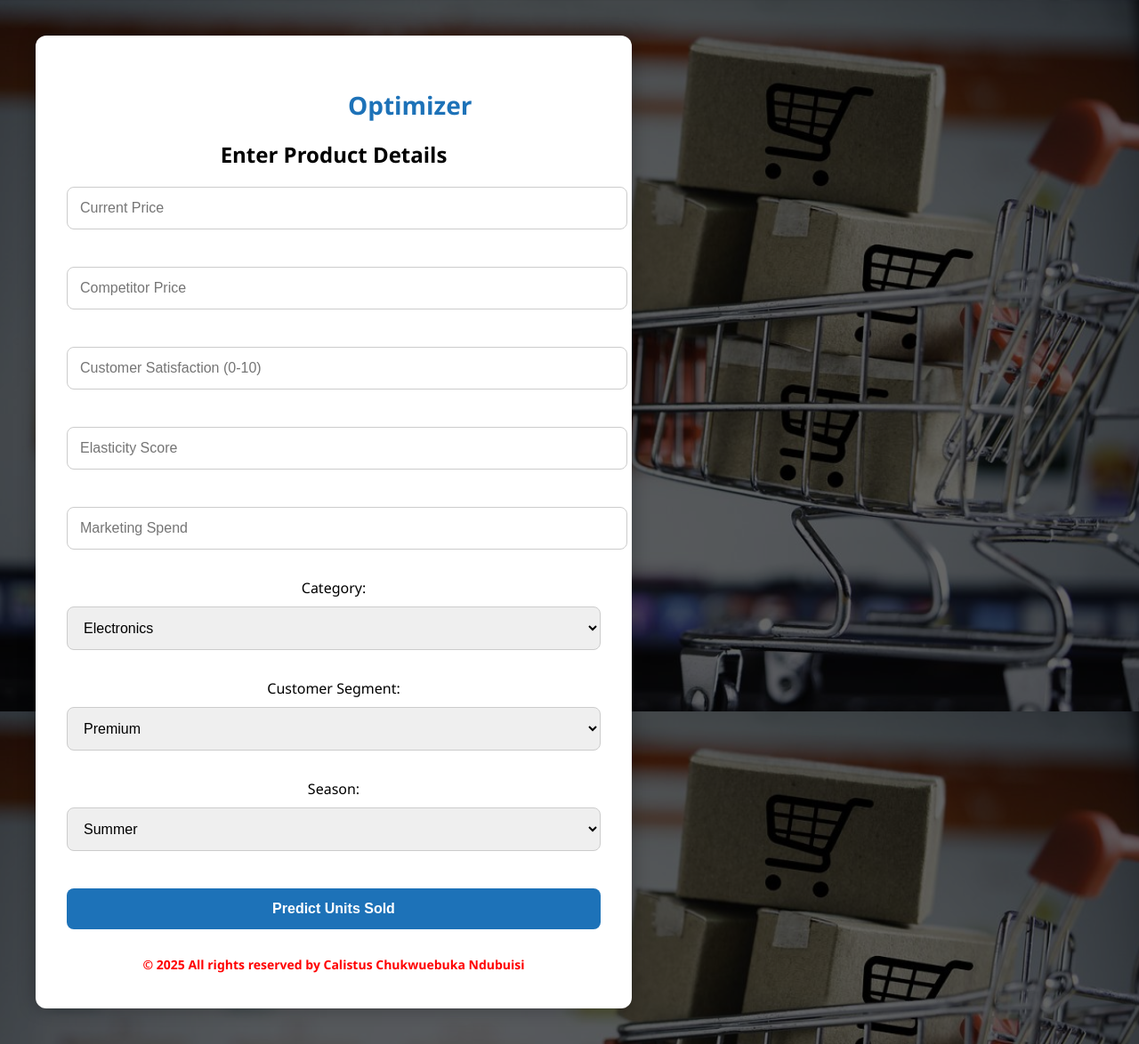
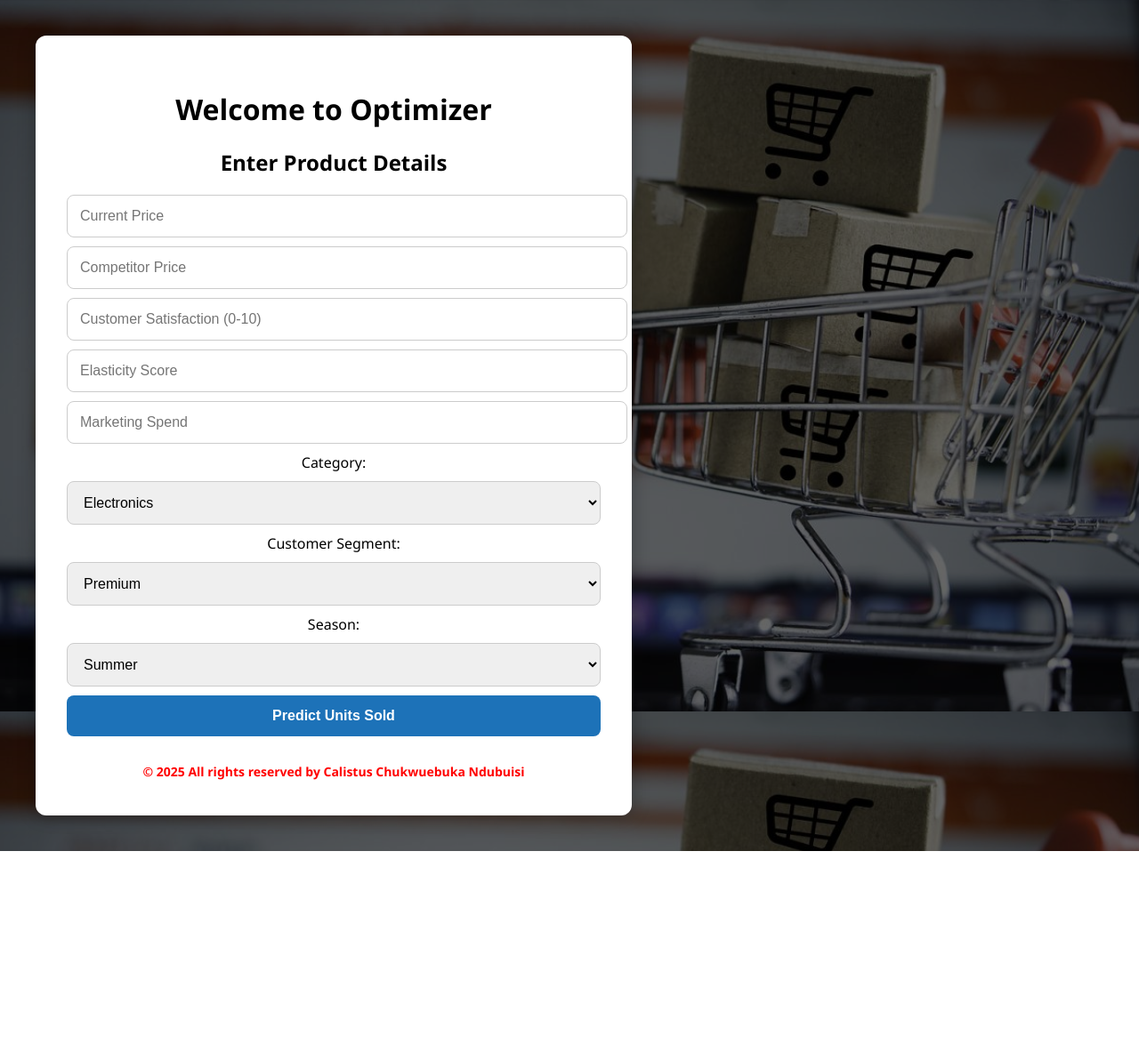
Before and after one commit to romeofx/BAN8600Finalproject, a Flask app: page / in a window 1280 px wide. Shown: the whole page at 89% size. After the commit the page ends 957 px from the top, so only its background shows below. Run offline with Flask 3, Linux system fonts and the light colour scheme; parts of the project's set-up code (start-up, migrations or seed data) failed here and were passed over.

Commit message:
templates update

```diff
--- a/templates/index.html
+++ b/templates/index.html
@@ -1,21 +1,24 @@
 <!DOCTYPE html>
-<html>
+<html lang="en">
 <head>
+    <meta charset="UTF-8">
     <title>Pricing Optimizer</title>
     <link rel="stylesheet" type="text/css" href="{{ url_for('static', filename='style.css') }}">
+    <link rel="icon" href="{{ url_for('static', filename='favicon.ico') }}" type="image/x-icon">
 </head>
 <body>
     <div class="overlay">
         <div class="content">
-            <h1 class="welcome-title">Welcome to <span class="brand-name">Optimizer</span></h1>
+            <h1 class="title">Welcome to <span>Optimizer</span></h1>
 
+            <div class="form-container">
                 <h2>Enter Product Details</h2>
                 <form method="POST" action="/predict">
-                <input type="number" step="any" name="current_price" placeholder="Current Price" required><br>
-                <input type="number" step="any" name="competitor_price" placeholder="Competitor Price" required><br>
-                <input type="number" step="any" name="customer_satisfaction" placeholder="Customer Satisfaction (0-10)" required><br>
-                <input type="number" step="any" name="elasticity_score" placeholder="Elasticity Score" required><br>
-                <input type="number" step="any" name="marketing_spend" placeholder="Marketing Spend" required><br>
+                    <input type="number" step="any" name="current_price" placeholder="Current Price" required>
+                    <input type="number" step="any" name="competitor_price" placeholder="Competitor Price" required>
+                    <input type="number" step="any" name="customer_satisfaction" placeholder="Customer Satisfaction (0-10)" required>
+                    <input type="number" step="any" name="elasticity_score" placeholder="Elasticity Score" required>
+                    <input type="number" step="any" name="marketing_spend" placeholder="Marketing Spend" required>
 
                     <label>Category:</label>
                     <select name="category" required>
@@ -24,14 +27,14 @@
                         <option value="Home">Home</option>
                         <option value="Toys">Toys</option>
                         <option value="Beauty">Beauty</option>
-                </select><br>
+                    </select>
 
                     <label>Customer Segment:</label>
                     <select name="customer_segment" required>
                         <option value="Premium">Premium</option>
                         <option value="Midrange">Midrange</option>
                         <option value="Budget">Budget</option>
-                </select><br>
+                    </select>
 
                     <label>Season:</label>
                     <select name="season" required>
@@ -39,16 +42,19 @@
                         <option value="Fall">Fall</option>
                         <option value="Spring">Spring</option>
                         <option value="Winter">Winter</option>
-                </select><br>
+                    </select>
 
                     <button type="submit">Predict Units Sold</button>
                 </form>
 
                 {% if prediction %}
-                <h3>Predicted Units Sold: {{ prediction }}</h3>
+                    <h3 class="result">Predicted Units Sold: {{ prediction }}</h3>
                 {% endif %}
+            </div>
 
-            <footer>© 2025 All rights reserved by <strong>Calistus Chukwuebuka Ndubuisi</strong></footer>
+            <footer>
+                &copy; 2025 All rights reserved by <strong>Calistus Chukwuebuka Ndubuisi</strong>
+            </footer>
         </div>
     </div>
 </body>
```
Lines whose indentation alone changed are shown as unchanged.
